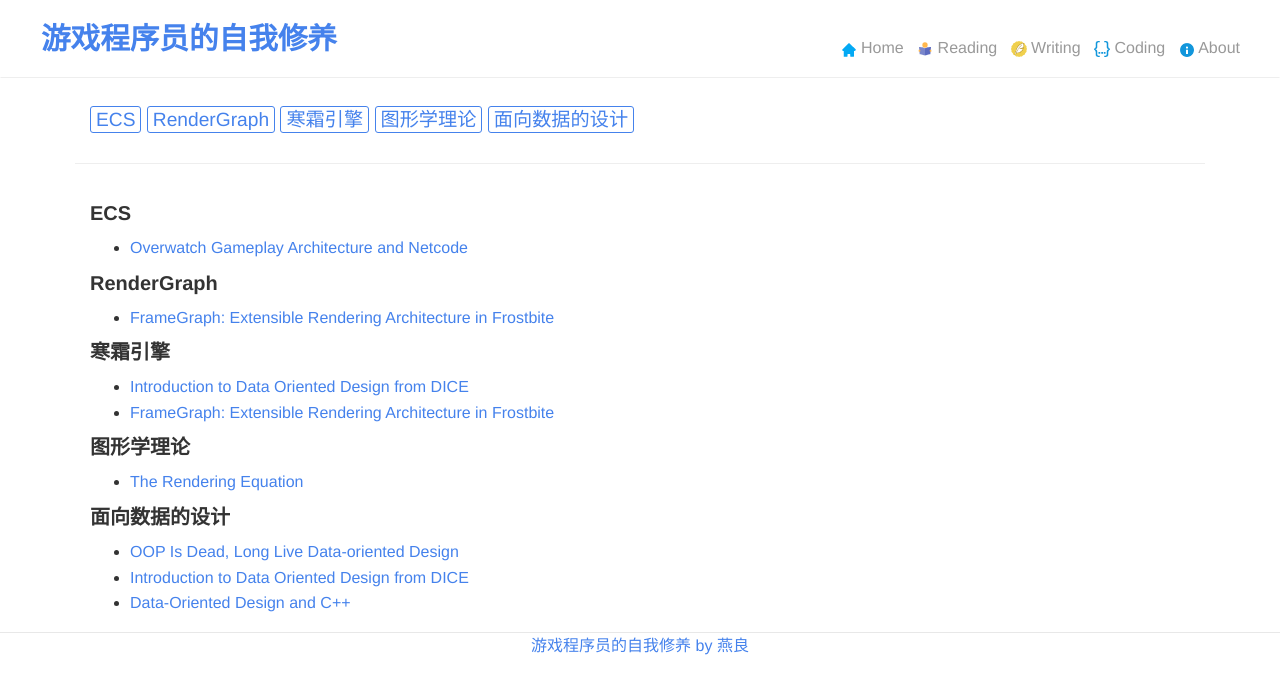
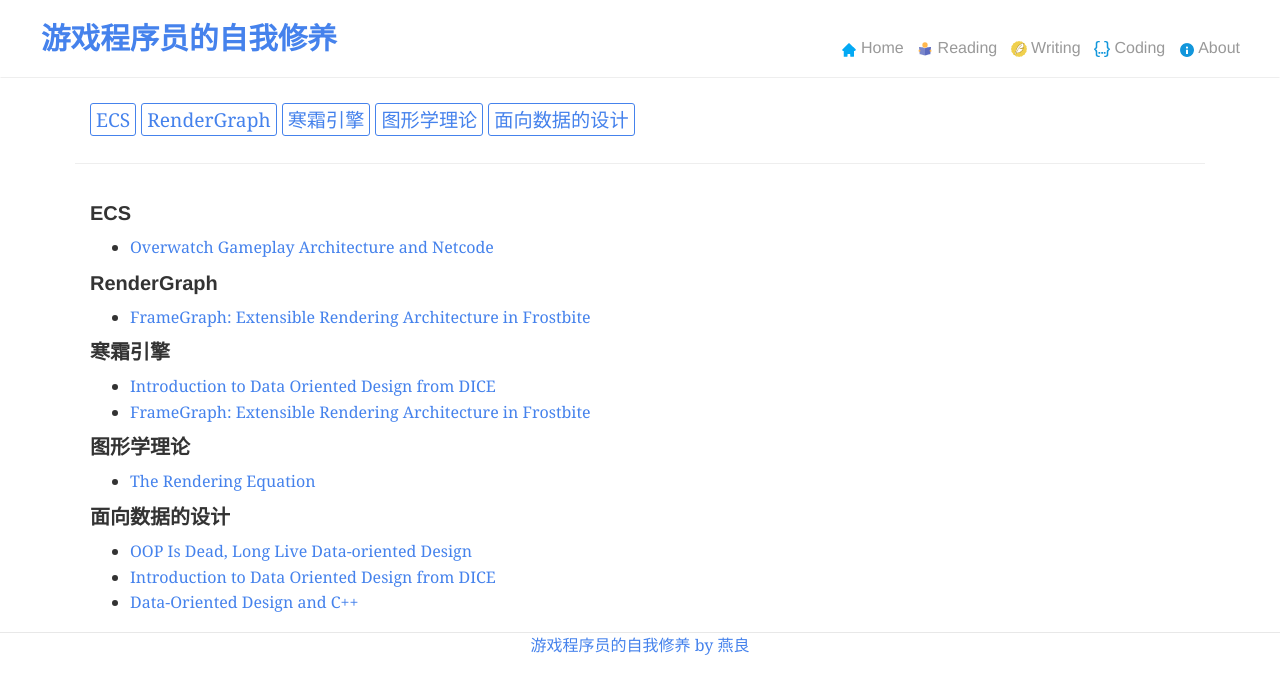
Before and after one commit to neil3d/neil3d.github.io, a Jekyll site: the page built from reading/tags.html, in a window 1280 px wide. Shown: the top 694 px of the page. Built offline with Jekyll 4.4.1, drawn with Linux system fonts in a browser that asks for light colours; comment, search, counter and statistics services are not loaded.

Commit message:
same font family

```diff
--- a/assets/css/reading.scss
+++ b/assets/css/reading.scss
@@ -3,7 +3,7 @@
 
 
 // Our variables
-$base-font-family: "Raleway", "Helvetica Neue", Helvetica, Arial, sans-serif;
+$base-font-family: "Microsoft YaHei", "PT Serif", Georgia, "Times New Roman", serif;
 $base-font-size:   16px;
 $base-font-weight: 400;
 $small-font-size:  $base-font-size * 0.875;
```
